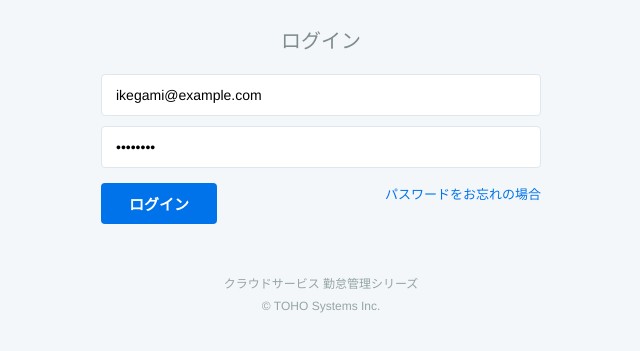
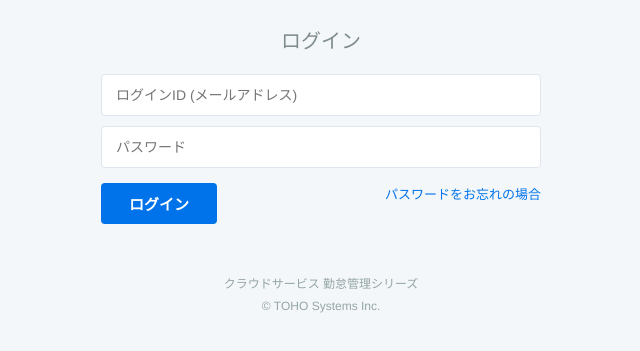
Before and after one commit to ikegami-tech/kintai-kanri, a website: page index.html in a window 1280 px wide. Shown: the part 259-610 px from the top of the page, without its empty margins (319-959 px from the left). Drawn offline with Linux system fonts and the light colour scheme; no server answers.

Commit message:
ログイン

```diff
--- a/index.html
+++ b/index.html
@@ -20,10 +20,10 @@
 
       <form id="login-form">
         <div class="form-group">
-          <input type="email" id="login-id" value="ikegami@example.com" placeholder="ログインID (メールアドレス)" required>
+          <input type="email" id="login-id" value="" placeholder="ログインID (メールアドレス)" required autocomplete="username">
         </div>
         <div class="form-group">
-          <input type="password" id="login-pw" value="password" placeholder="パスワード" required>
+          <input type="password" id="login-pw" value="" placeholder="パスワード" required autocomplete="current-password">
         </div>
 
         <div class="login-action-row">
```
